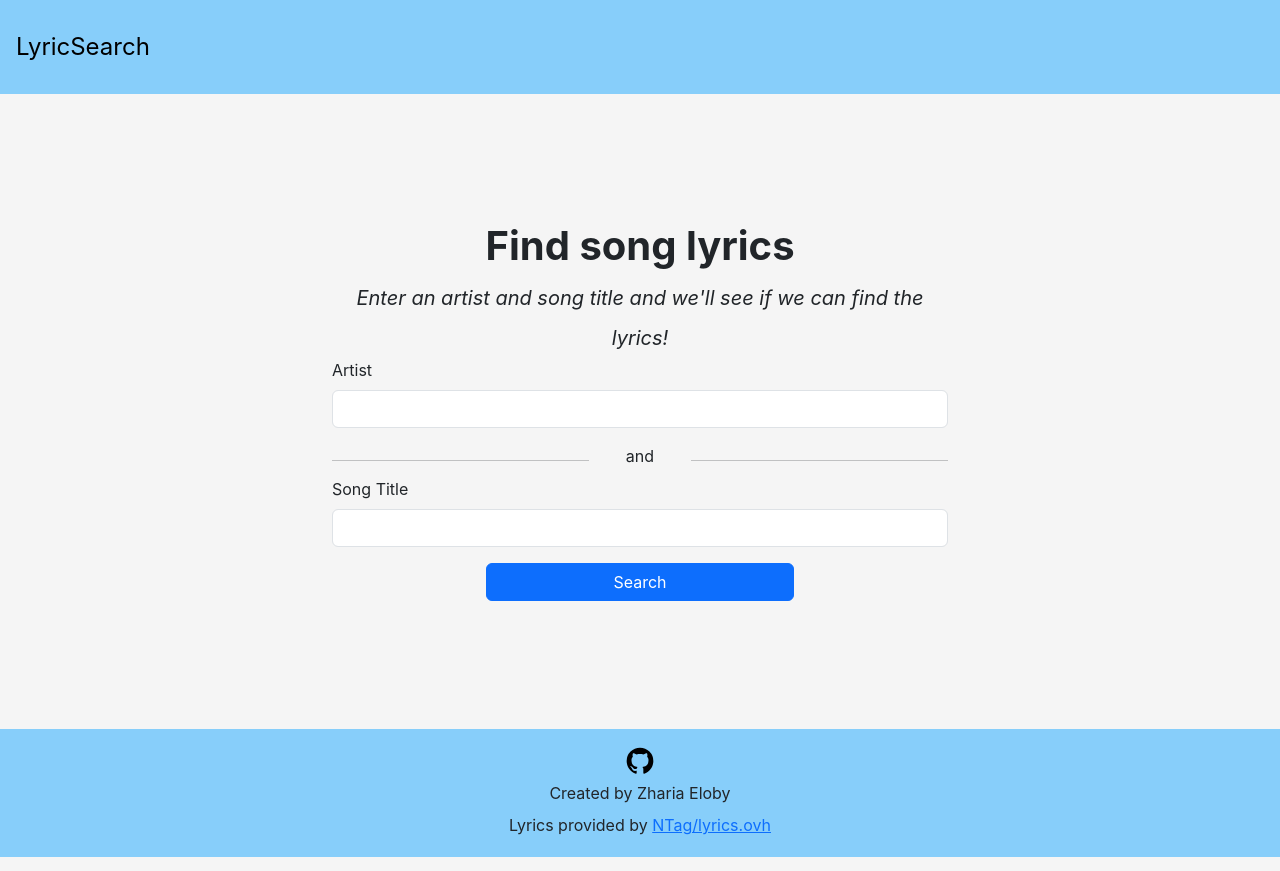
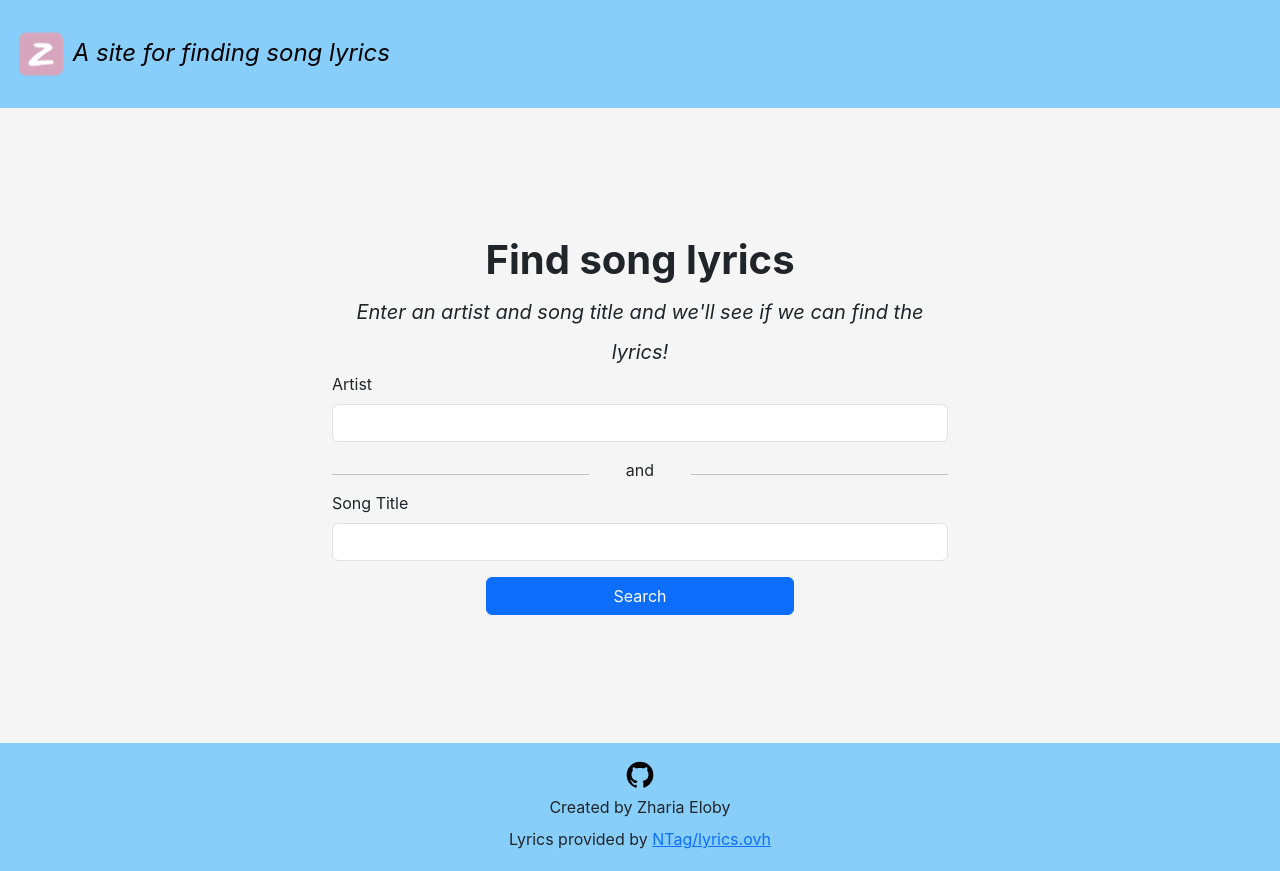
Before and after one commit to zharia-eloby/song-lyric-search, a React (Create React App) app in the folder app/: page / in a window 1280 px wide. Built offline with nearby package versions, Linux system fonts and the light colour scheme.

Commit message:
misc design updates

```diff
--- a/app/src/pages/BaseLayout.js
+++ b/app/src/pages/BaseLayout.js
@@ -9,7 +9,9 @@ function Header() {
         <header className="p-3">
             <Navbar>
                 <Navbar.Brand className="fs-4">
-                    LyricSearch
+                    <img src="/brand-icon.png" width="50em" height="50em" alt="Zharia Eloby logo"></img>
+                    {' '}
+                    <span className="fst-italic">A site for finding song lyrics</span>
                 </Navbar.Brand>
             </Navbar>
         </header>
--- a/app/src/pages/Lyrics.js
+++ b/app/src/pages/Lyrics.js
@@ -33,7 +33,7 @@ function Lyrics() {
 
                 <hr></hr>
 
-                <div>
+                <div id="lyrics">
                     {
                         songLyrics.map((line, index) =>
                             <LyricLine line={line} key={index} />
@@ -41,7 +41,7 @@ function Lyrics() {
                     }
                 </div>
             </div>
-            <div className="text-center w-100 mb-5">
+            <div className="text-center w-100 mt-5">
                 <Link to="/">&lt; Back to Search</Link>
             </div>
         </div>
--- a/app/src/styles/App.css
+++ b/app/src/styles/App.css
@@ -19,6 +19,10 @@ p {
   line-height: 2em;
 }
 
+#lyrics > p {
+  line-height: 1.5em;
+}
+
 .error-message {
   color: red;
 }
```
Also changed, not shown: app/public/brand-icon.png (added).
